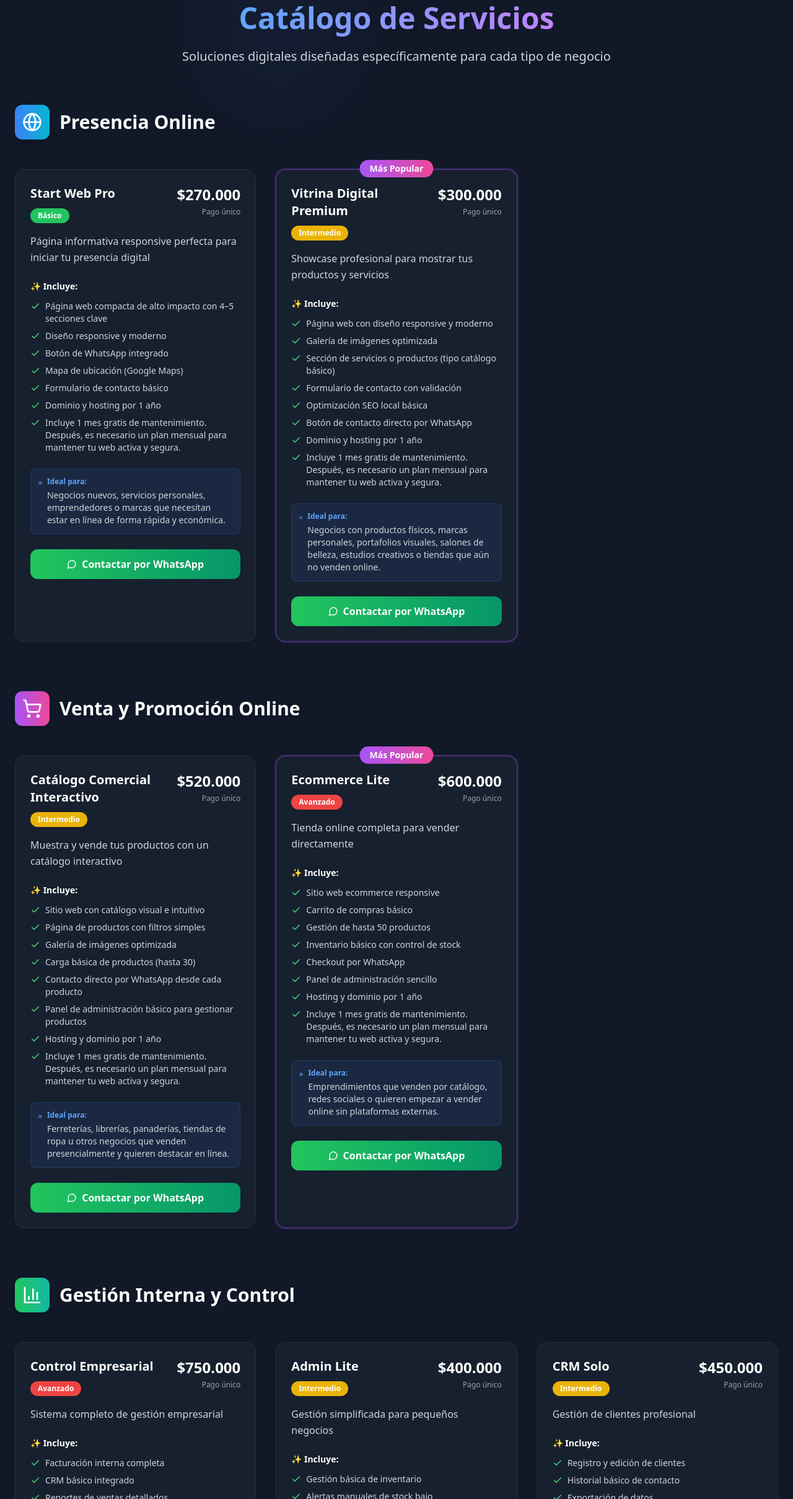
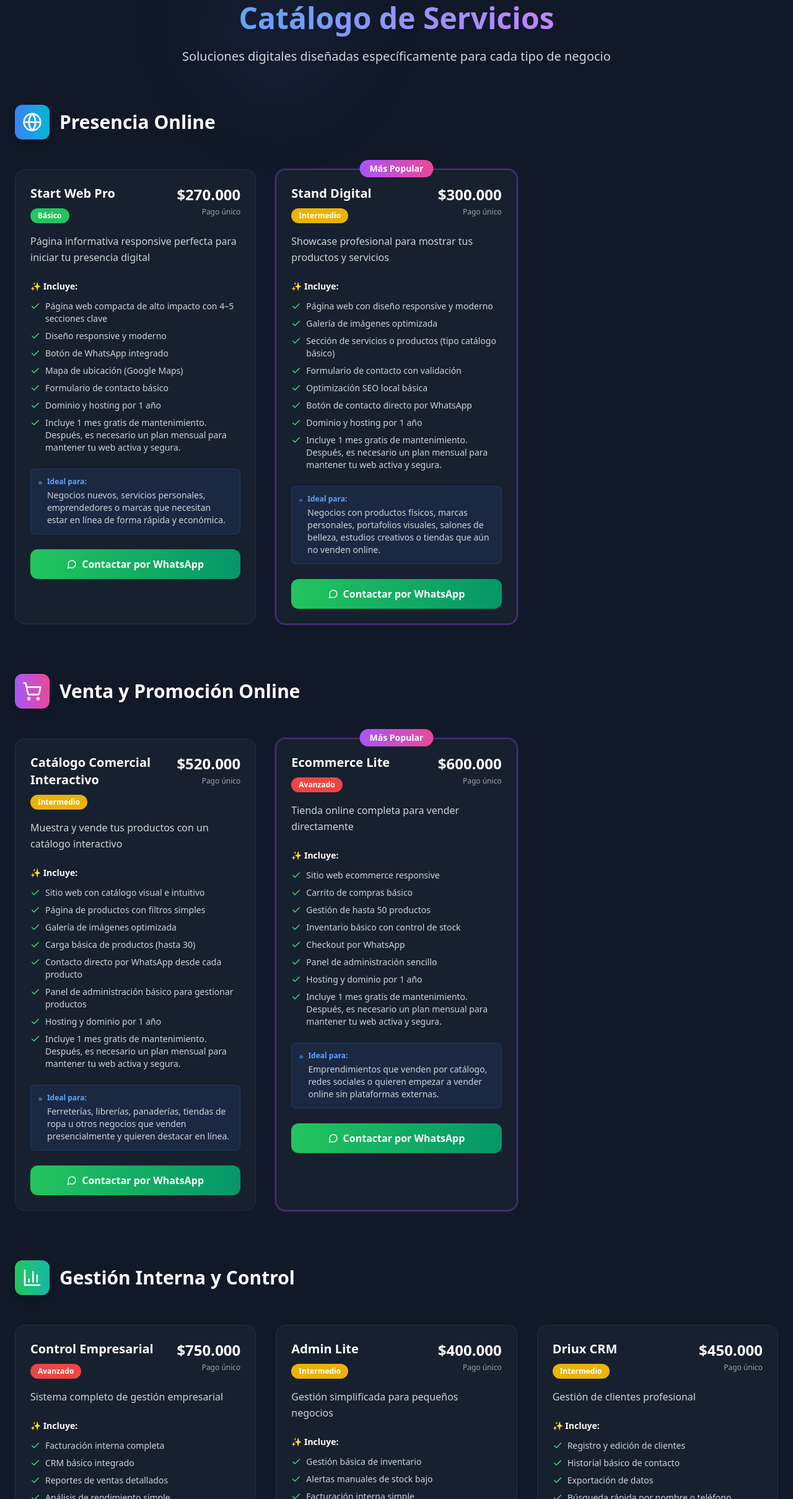
Before and after one commit to mike-ki17/driux-web-v2, a React (Vite) app: page / in a window 1280 px wide. Shown: the part 965-3383 px from the top of the page at 62% size. Built offline with nearby package versions, Linux system fonts and the light colour scheme.

Commit message:
change name services

```diff
--- a/src/components/ServicesSection.tsx
+++ b/src/components/ServicesSection.tsx
@@ -29,7 +29,7 @@ const ServicesSection = () => {
           popular: false,
         },
         {
-          name: "Vitrina Digital Premium",
+          name: "Stand Digital",
           price: "$300.000",
           level: "Intermedio",
           levelColor: "bg-yellow-500",
@@ -161,7 +161,7 @@ const ServicesSection = () => {
           popular: false,
         },
         {
-          name: "CRM Solo",
+          name: "Driux CRM",
           price: "$450.000",
           level: "Intermedio",
           levelColor: "bg-yellow-500",
```
